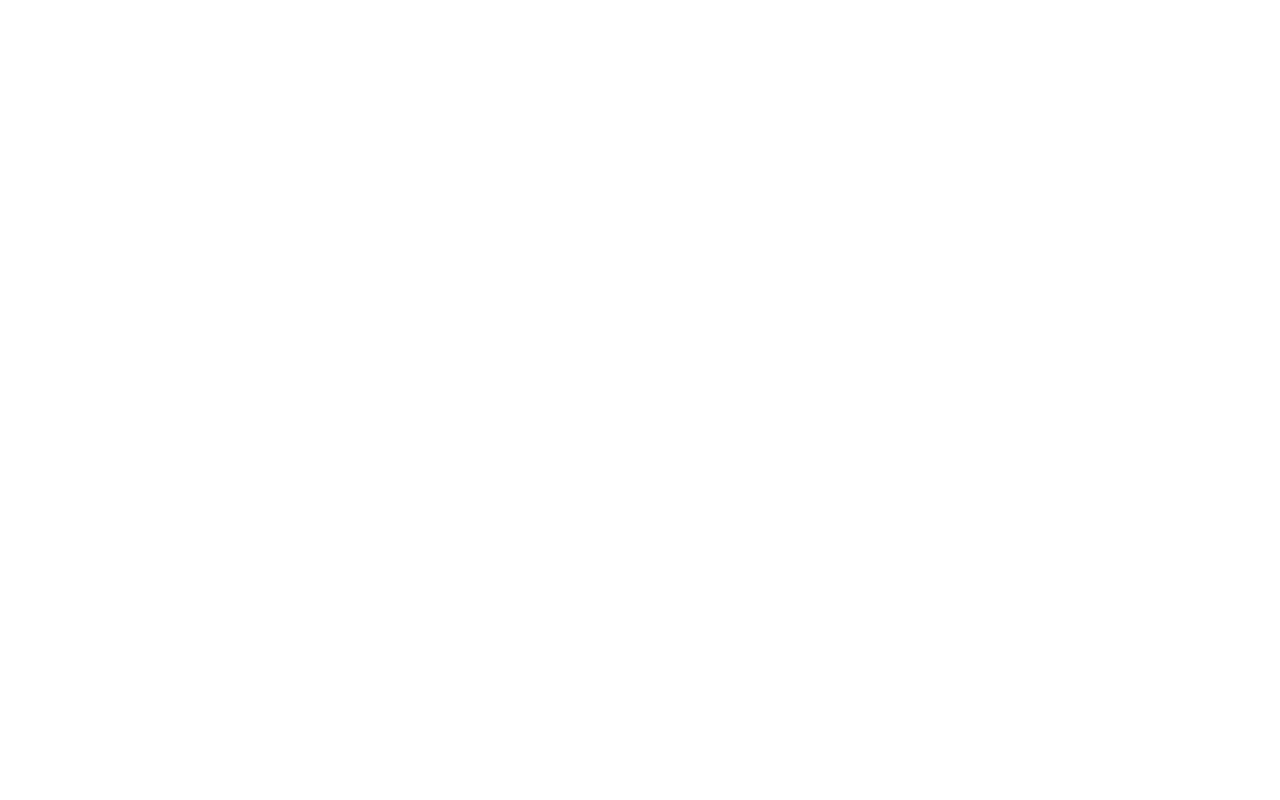
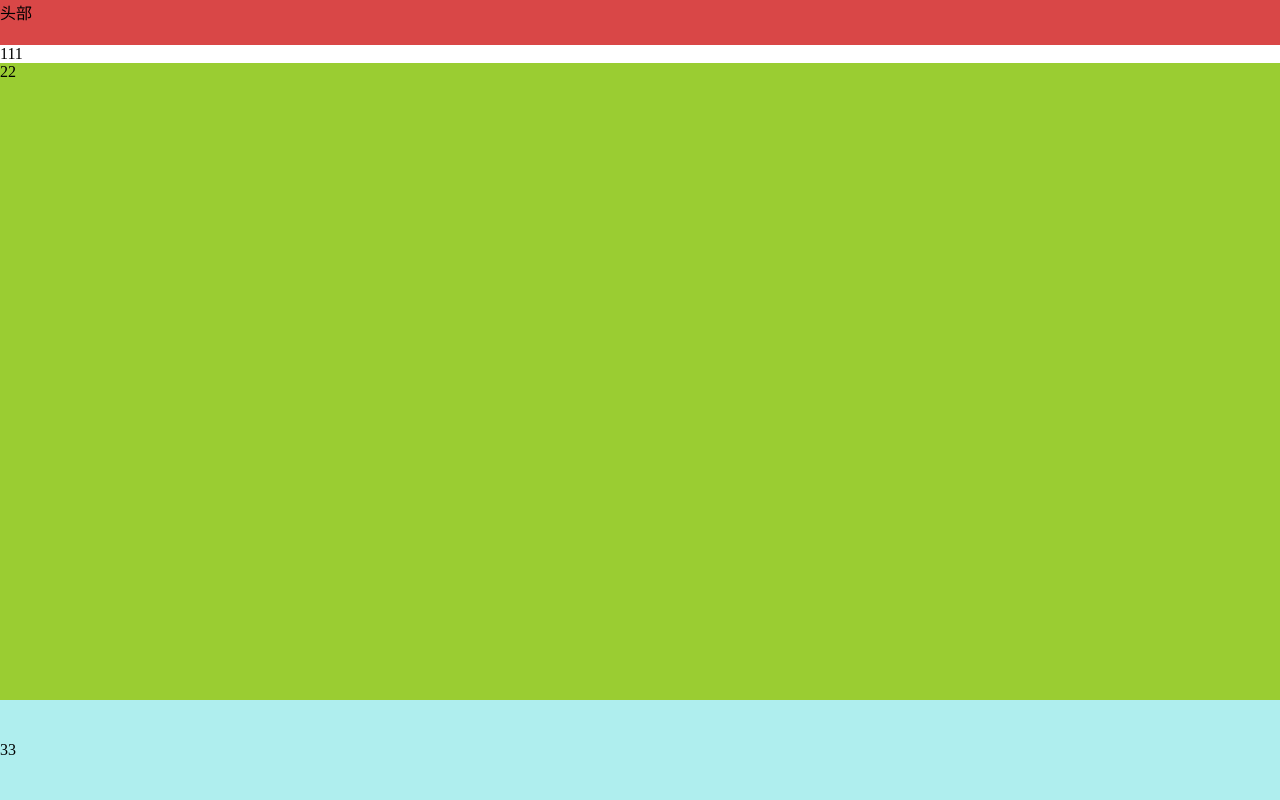
Before and after one commit to nmf-clf/sakuras-learn, a website: page 09-TypeScript/02-数据类型/src/index.html in a window 1280 px wide. Drawn offline with Linux system fonts and the light colour scheme.

Commit message:
ts learn

```diff
--- a/09-TypeScript/02-数据类型/src/index.html
+++ b/09-TypeScript/02-数据类型/src/index.html
@@ -2,7 +2,7 @@
  * @Author: niumengfei
  * @Date: 2022-11-21 15:10:45
  * @LastEditors: niumengfei
- * @LastEditTime: 2022-11-21 15:11:03
+ * @LastEditTime: 2022-12-02 11:47:50
 -->
 <!DOCTYPE html>
 <html lang="en">
@@ -11,10 +11,48 @@
     <meta http-equiv="X-UA-Compatible" content="IE=edge">
     <meta name="viewport" content="width=device-width, initial-scale=1.0">
     <title>Document</title>
+    <style>
+        *{
+            margin: 0;
+            padding: 0;
+        }
+        .main{
+            width: 100%;
+            height: calc(100vh - 45px);
+            display: flex;
+            flex-direction: column;
+            position: fixed;
+        }
+        .header{
+            height: 45px;
+            width: 100%;
+            background: rgb(217, 71, 71);
+        }
+        .box2{
+            flex: 1;
+            background: yellowgreen;
+        }
+        .box3{
+            width: 100%;
+            height: 100px;
+            line-height: 100px;
+            background: paleturquoise;
+        }
+    </style>
 </head>
 <body>
-
+    <div class="header">头部</div>
+    <div class="main">
+        <div class="box1">111</div>
+        <div class="box2">22</div>
+        <div class="box3">33</div>
+    </div>
 </body>
-<script src="../built/index.js" type=""></script>
+<script type="module">
+    let arr = [1, 2, 3]
+    let b = arr;
+    b[0] = '555'
+    console.log(b);
+</script>
 <!-- <script src="./index.ts" type=""></script> -->
 </html>
```
Also changed, not shown: 09-TypeScript/02-数据类型/src/11-类型系统层级.ts (added, +24 -0 lines), 09-TypeScript/02-数据类型/src/index.json (added, +8 -0 lines), 09-TypeScript/02-数据类型/src/index.ts (+45 -18 lines), 09-TypeScript/02-数据类型/src/test.js (added, +10 -0 lines).
